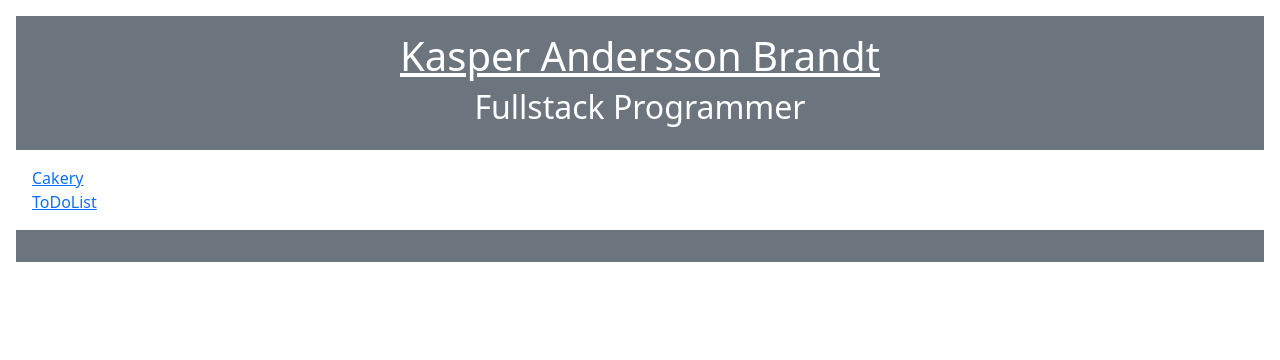
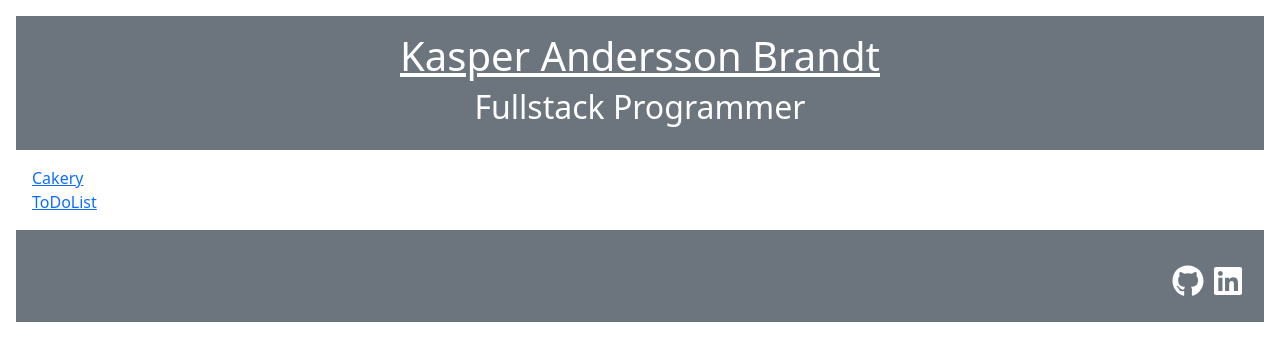
Before and after one commit to kasperab/fullstack-portfolio, a React (Create React App) app: page / in a window 1280 px wide. Shown: the top 360 px of the page. Built offline with nearby package versions, Linux system fonts and the light colour scheme.

Commit message:
Added external links to footer

```diff
--- a/src/App.css
+++ b/src/App.css
@@ -1,38 +1,3 @@
-.App {
-  text-align: center;
+footer img {
+  height: 1em;
 }
-
-.App-logo {
-  height: 40vmin;
-  pointer-events: none;
-}
-
-@media (prefers-reduced-motion: no-preference) {
-  .App-logo {
-    animation: App-logo-spin infinite 20s linear;
-  }
-}
-
-.App-header {
-  background-color: #282c34;
-  min-height: 100vh;
-  display: flex;
-  flex-direction: column;
-  align-items: center;
-  justify-content: center;
-  font-size: calc(10px + 2vmin);
-  color: white;
-}
-
-.App-link {
-  color: #61dafb;
-}
-
-@keyframes App-logo-spin {
-  from {
-    transform: rotate(0deg);
-  }
-  to {
-    transform: rotate(360deg);
-  }
-}
--- a/src/App.js
+++ b/src/App.js
@@ -2,7 +2,9 @@ import './App.css';
 import 'bootstrap/dist/css/bootstrap.min.css';
 import { BrowserRouter, Routes, Route, Link } from "react-router-dom";
 import Home from "./pages/Home";
-import NoPage from './pages/NoPage';
+import NoPage from "./pages/NoPage";
+import github from "./img/github-brands-solid-full.svg"
+import linkedin from "./img/linkedin-brands-solid-full.svg"
 
 function App() {
   return (
@@ -22,7 +24,14 @@ function App() {
           </Routes>
         </main>
 
-        <footer className="p-3 text-right text-white bg-secondary"></footer>
+        <footer className="p-3 text-end bg-secondary fs-1">
+          <a href="https://github.com/kasperab" target="_blank">
+            <img src={github} alt="GitHub"/>
+          </a>
+          <a href="https://linkedin.com/in/kasperab" target="_blank">
+            <img src={linkedin} alt="LinkedIn"/>
+          </a>
+        </footer>
       </div>
     </BrowserRouter>
   );
```
Also changed, not shown: src/img/github-brands-solid-full.svg (added), src/img/linkedin-brands-solid-full.svg (added).
